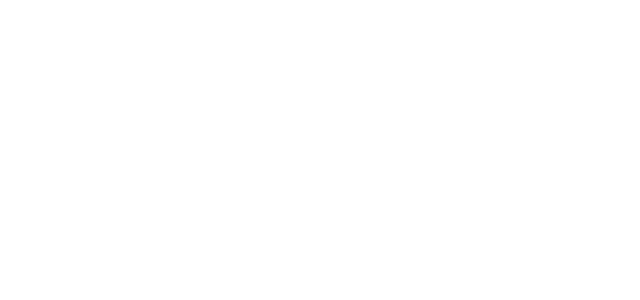
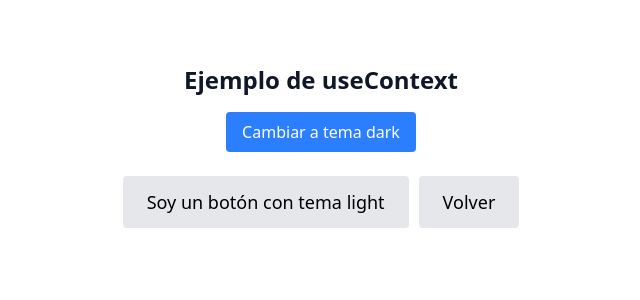
Before and after one commit to yohanbarbosa/proyecto-STG, a React (Vite) app: page /useContext in a window 1280 px wide. Before the commit this address had no page. Shown: the top 300 px of the page, without its empty margins (319-959 px from the left). Built offline with nearby package versions, Linux system fonts and the light colour scheme.

Commit message:
feature de useContext

```diff
--- a/src/App.jsx
+++ b/src/App.jsx
@@ -11,6 +11,7 @@ import { BrowserRouter, Route, Routes } from 'react-router-dom';
 import HomeHooks from './playground/HomeHooks.jsx';
 import HookUseNavigate from './playground/HookUseNavigate.jsx';
 import HookUseEffect from './playground/HookUseEffect.jsx';
+import HookUseContext from './playground/HookUseContext.jsx';
 
 
 
@@ -26,6 +27,7 @@ function App() {
         <Route path='/useState' element={<HookUseState />}></Route>
         <Route path='/useNavigate' element={<HookUseNavigate />}></Route>
         <Route path='/useEffect' element={<HookUseEffect />}></Route>
+        <Route path='/useContext' element={<HookUseContext />}></Route>
       </Routes>
     </BrowserRouter>
   )
--- a/src/playground/HomeHooks.jsx
+++ b/src/playground/HomeHooks.jsx
@@ -36,7 +36,7 @@ function HomeHooks() {
     </tr>
     <tr class="even:bg-gray-100">
       <td class="py-2 px-4 border border-gray-300">
-        <a href="https://reactjs.org/docs/hooks-reference.html#usecontext" target="_blank" class="text-cyan-700 hover:underline">useContext</a>
+       <Link to="/useContext" >ir a UseContext</Link>
       </td>
       <td class="py-2 px-4 border border-gray-300">useContext</td>
       <td class="py-2 px-4 border border-gray-300"></td>
--- /dev/null
+++ b/src/playground/HookUseContext.jsx
@@ -0,0 +1,78 @@
+import React, { createContext, useContext, useState } from 'react';
+
+// Crear contexto
+const ThemeContext = createContext();
+
+// Componente principal
+ function HookUseContext() {
+  const [theme, setTheme] = useState('light');
+
+  const toggleTheme = () =>
+    setTheme((prev) => (prev === 'light' ? 'dark' : 'light'));
+
+  return (
+    <ThemeContext.Provider value={theme}>
+      {/* Clase de fondo cambia según el tema */}
+      <div className={`min-h-screen p-8 ${theme === 'dark' ? 'bg-gray-900 text-white' : 'bg-white text-gray-900'}`}>
+        <h1 className="text-2xl font-bold mb-4">Ejemplo de useContext </h1>
+
+        <button
+          onClick={toggleTheme}
+          className="px-4 py-2 bg-blue-500 text-white rounded hover:bg-blue-600 transition"
+        >
+          Cambiar a tema {theme === 'light' ? 'dark' : 'light'}
+        </button>
+
+        <div className="mt-6 space-x-2.5 " >
+          <Boton />
+          <Boton2 />
+
+        </div>
+      </div>
+    </ThemeContext.Provider>
+  );
+}
+
+// Componente que consume el contexto
+function Boton() {
+    const theme = useContext(ThemeContext);
+
+    return (
+      <button
+        className={`px-6 py-3 rounded text-lg transition ${
+          theme === 'dark'
+            ? 'bg-gray-700 text-white hover:bg-gray-600'
+            : 'bg-gray-200 text-black hover:bg-gray-300'
+        }`}
+      >
+        Soy un botón con tema {theme}
+
+      </button>
+
+
+    );
+
+  }
+  function Boton2() {
+    const theme = useContext(ThemeContext);
+
+    return (
+        <button
+          className={`px-6 py-3 rounded text-lg transition ${
+            theme === 'dark'
+              ? 'bg-gray-700 text-white hover:bg-gray-600'
+              : 'bg-gray-200 text-black hover:bg-gray-300'
+          }`}
+        >
+          <a href="/">Volver</a>
+
+        </button>
+
+
+      );
+
+
+  }
+
+
+export default HookUseContext
```
Also changed, not shown: src/playground/README.md.
